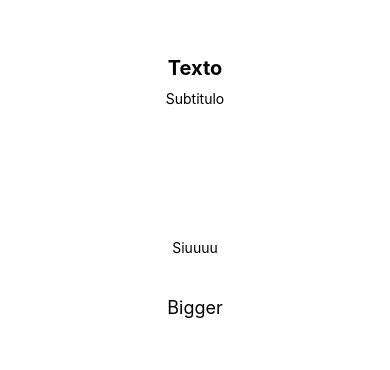
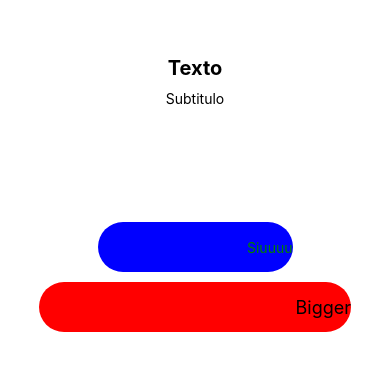
Before and after one commit to dafer154/cursoreactnative, a React Native app: screen / in a window 390 px wide. Shown: the part 228-598 px from the top of the page. Built offline with nearby package versions, Linux system fonts and the light colour scheme; grey boxes are pictures that could not be loaded.

Commit message:
button primary and secondary

```diff
--- a/App.tsx
+++ b/App.tsx
@@ -36,7 +36,13 @@ const App = () => {
         resizeMode="contain"
       />
       <DefaultButton compStyle={styles.button} onPress={showAlert} text="Siuuuu" />
-      <DefaultButton color={5050} onPress={showAlert} text="Bigger" textSize={18} />
+      <DefaultButton
+        color={'white'}
+        onPress={showAlert}
+        text="Bigger"
+        textSize={18}
+        variant="secondary"
+      />
     </View>
   );
 };
--- a/src/components/DefaultButton/DefaultButton.tsx
+++ b/src/components/DefaultButton/DefaultButton.tsx
@@ -7,18 +7,31 @@ interface Props {
   onPress: () => void;
   text: string;
   compStyle?: ViewStyle;
-  color: string;
-  textSize: number;
+  color?: string;
+  textSize?: number;
+  variant?: 'primary' | 'secondary';
 }
 
-const DefaultButton = ({ compStyle, color, onPress, text, textSize }: Props) => {
+const DefaultButton = ({ compStyle, onPress, text, textSize, variant }: Props) => {
   return (
     /* style={} or style={[]} */
     <TouchableOpacity
-      style={[styles.mainContainer, compStyle, { backgroundColor: color }]}
+      style={[
+        styles.mainContainer,
+        compStyle,
+        { backgroundColor: variant === 'primary' ? 'blue' : 'red' },
+      ]}
       onPress={onPress}
     >
-      <Text style={[styles.btnText, { fontSize: textSize }]}>{text}</Text>
+      <Text
+        style={[
+          styles.btnText,
+          { fontSize: textSize },
+          { color: variant === 'primary' ? 'green' : 'black' },
+        ]}
+      >
+        {text}
+      </Text>
     </TouchableOpacity>
   );
 };
@@ -28,6 +41,7 @@ DefaultButton.defaultProps = {
   compStyle: {},
   color: colors.mainOrange,
   textSize: 14,
+  variant: 'primary',
 };
 
 export default DefaultButton;
--- a/src/components/DefaultButton/styles.ts
+++ b/src/components/DefaultButton/styles.ts
@@ -3,15 +3,28 @@ import { colors } from '../../utils/theme';
 
 const styles = StyleSheet.create({
   mainContainer: {
-    backgroundColor: colors.mainOrange,
+    backgroundColor: 'white',
     alignItems: 'center',
     justifyContent: 'center',
     height: 50,
     marginTop: 10,
     width: '80%',
+    borderRadius: 50,
   },
   btnText: {
-    alignSelf: 'center',
+    alignSelf: 'flex-end',
+  },
+  primaryButton: {
+    backgroundColor: colors.mainOrange,
+  },
+  secondaryButton: {
+    backgroundColor: 'white',
+  },
+  primaryText: {
+    color: 'white',
+  },
+  secondaryText: {
+    color: colors.mainOrange,
   },
 });
 
```
